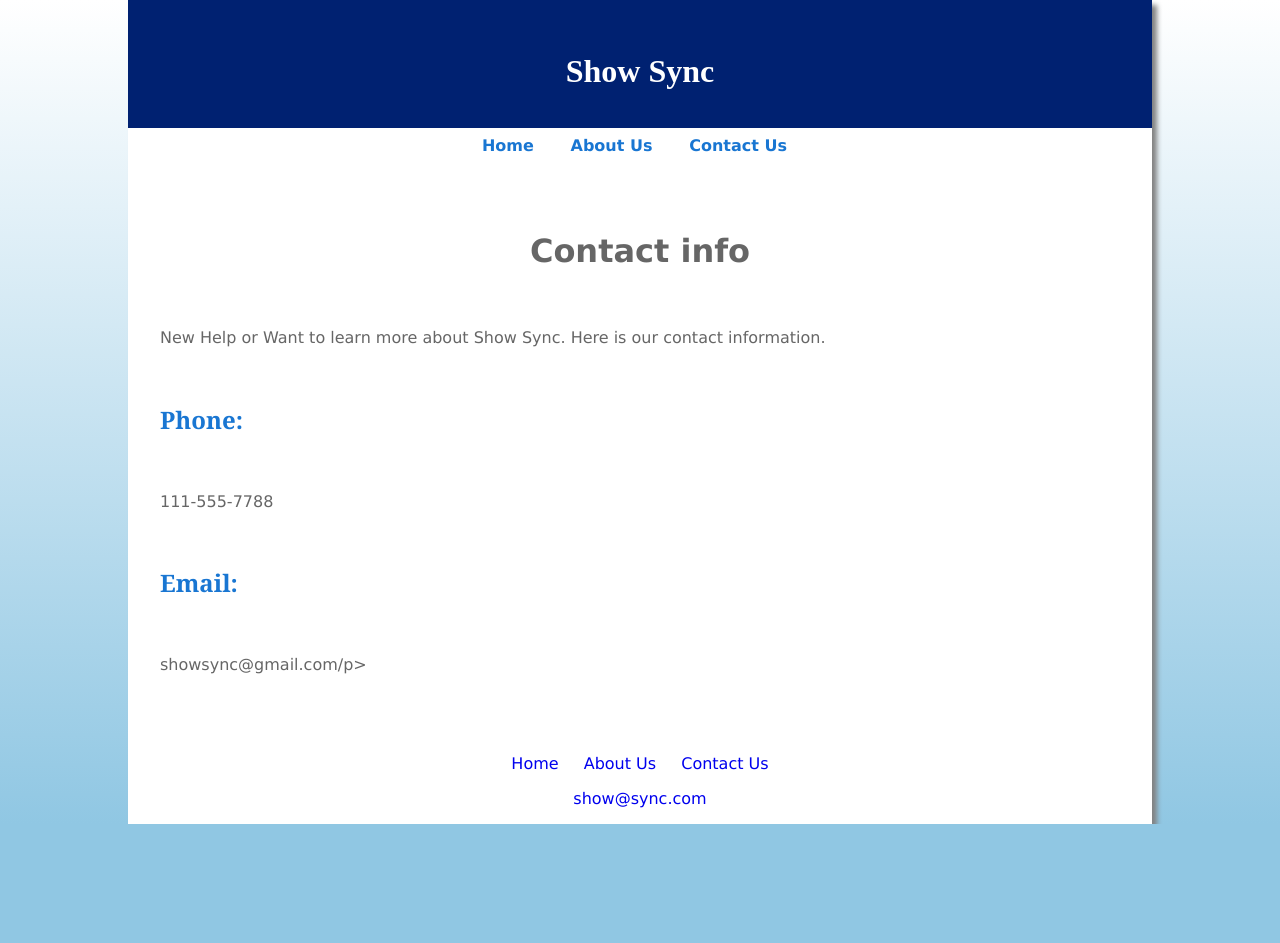
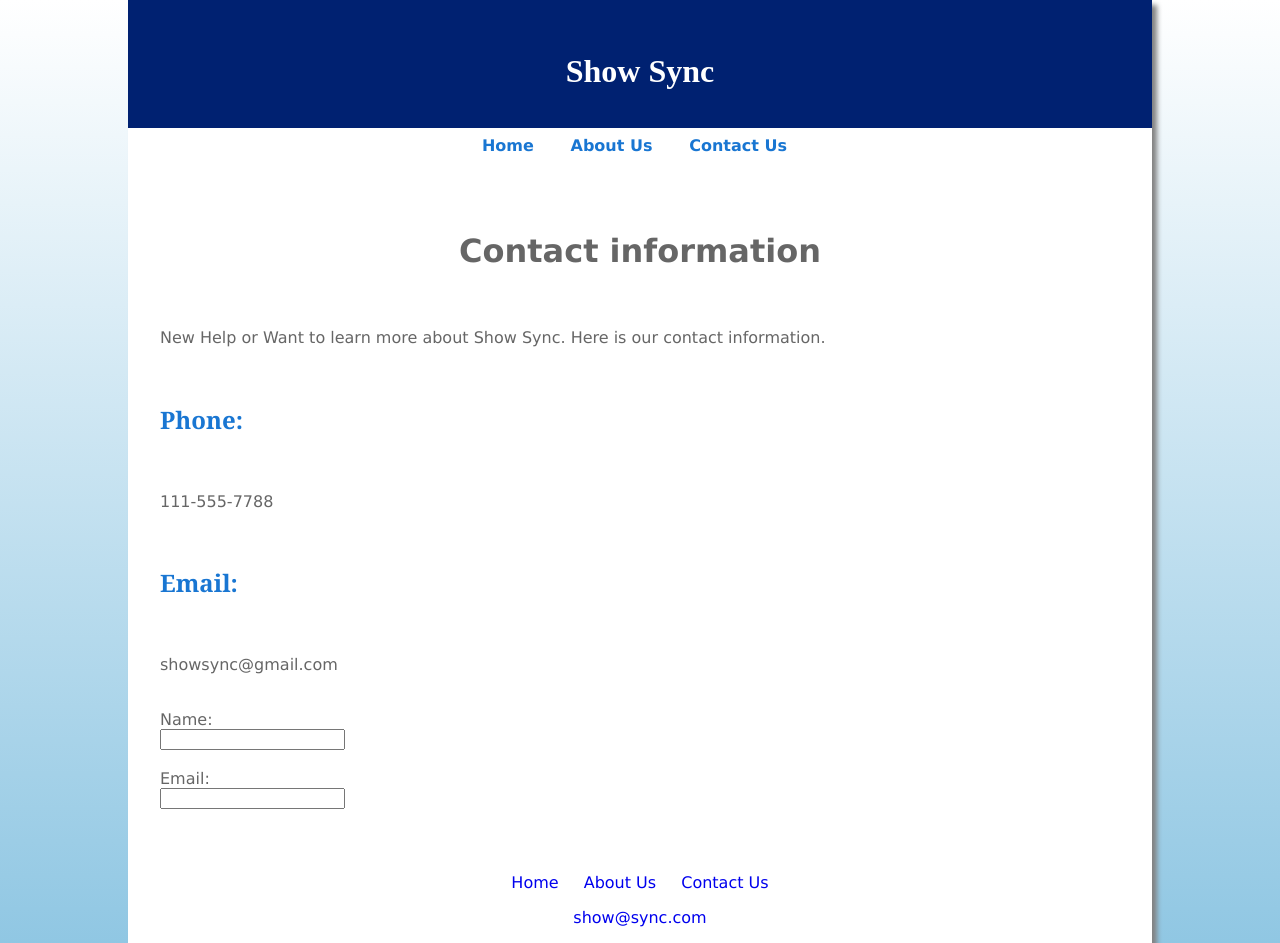
Before and after one commit to maylouis2/cs2100-capstone-app, a plain HTML site: page contact.html in a window 1280 px wide. Before the commit the page ends 824 px from the top, so only its background shows below. Drawn offline with Linux system fonts and the light colour scheme.

Commit message:
working on the form for the contact.

```diff
--- a/contact.html
+++ b/contact.html
@@ -17,13 +17,29 @@
 	 <a href="contact.html">Contact Us</a> &nbsp;
 </nav>
 <main>
-     <h1>Contact info</h1>
+     <h1>Contact information</h1>
         <p>New Help or Want to learn more about Show Sync.
             Here is our contact information.</p>
      <h2>Phone:</h2>
             <p>111-555-7788</p>
      <h2>Email:</h2>
-            <p>showsync@gmail.com/p>
+            <p>showsync@gmail.com</p>
+            <form id="contactForm">
+
+        <label for="name">Name:</label><br>
+        <input type="text" id="name" name="name">
+        <span id="nameError" class="error"></span>
+
+        <br><br>
+
+        <label for="email">Email:</label><br>
+        <input type="email" id="email" name="email">
+        <span id="emailError" class="error"></span>
+
+
+
+    </form>
+
 </main>
 <footer>
     <ul>
```
